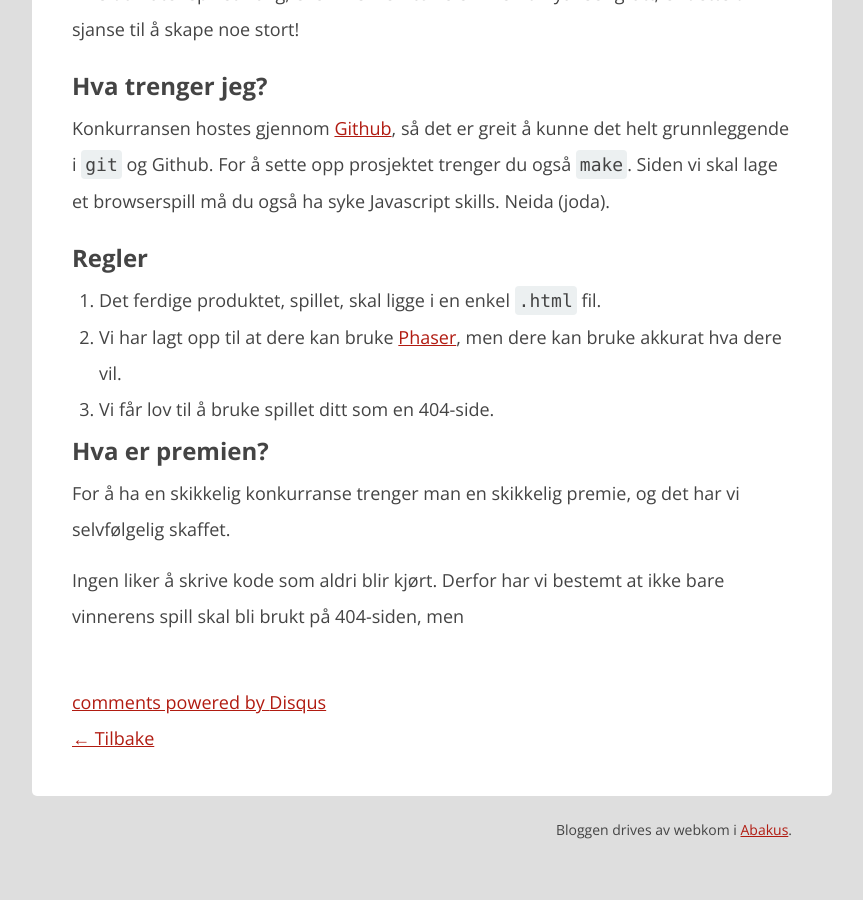
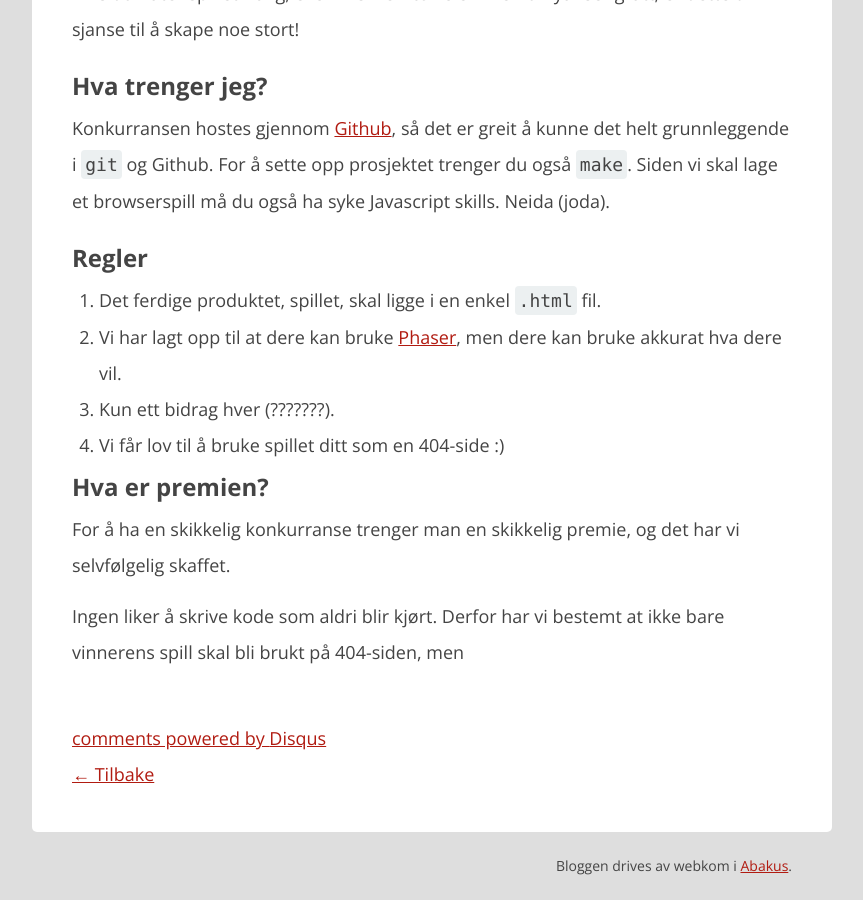
Before and after one commit to webkom/webkom.github.io, a Jekyll site: the page built from _posts/2015-01-16-404-competition.md, in a window 1280 px wide and 900 px high, scrolled down 1109 px. Shown: the whole window, without its empty margins (208-1071 px from the left). Built offline with Jekyll 4.4.1, drawn with Linux system fonts in a browser that asks for light colours; comment, search, counter and statistics services are not loaded; before the commit the page ends 1973 px from its top, so only the background shows below that.

Commit message:
Changed the rules a little

```diff
--- a/_posts/2015-01-16-404-competition.md
+++ b/_posts/2015-01-16-404-competition.md
@@ -20,21 +20,21 @@ Hvis du hater spillet Pong, eller misliker færre enn femti nyanser grått, er d
 
 Konkurransen hostes gjennom [Github](http://www.github.com), så det er greit å kunne det helt grunnleggende i `git` og Github.
 For å sette opp prosjektet trenger du også `make`.
-<!-- Hva med de som bruker Windows? Peke til cywgin, el.? -->
+    <!-- Hva med de som bruker Windows? Peke til cywgin, el.? -->
 Siden vi skal lage et browserspill må du også ha syke Javascript skills.
 Neida (joda).
 
 ## Regler
-
 <!-- ha med regler, eller er står det greit nok på github? -->
-
 <!-- frist for levering? -->
 
  1. Det ferdige produktet, spillet, skal ligge i en enkel `.html` fil.
 
  2. Vi har lagt opp til at dere kan bruke [Phaser](http://phaser.io/), men dere kan bruke akkurat hva dere vil.
 
- 3. Vi får lov til å bruke spillet ditt som en 404-side.
+ 3. Kun ett bidrag hver (???????).
+
+ 3. Vi får lov til å bruke spillet ditt som en 404-side :)
 
 
 ## Hva er premien?
```
